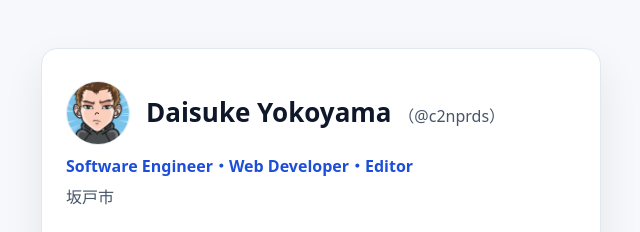
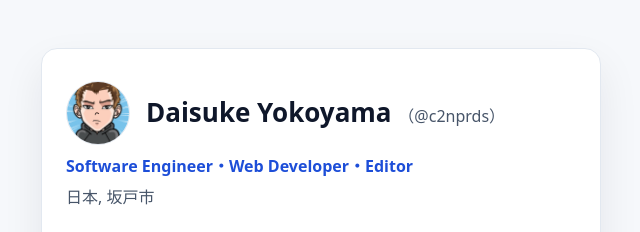
Before and after one commit to c2nprds/c2nprds.github.io, a plain HTML site: page index.html in a window 1280 px wide. Shown: the top 232 px of the page, 319-959 px from the left. Drawn offline with Linux system fonts and the light colour scheme.

Commit message:
feat: 住まいの表記を「日本, 坂戸市」にする

```diff
--- a/index.html
+++ b/index.html
@@ -101,7 +101,7 @@
     <h1>Daisuke Yokoyama <span class="handle">（@c2nprds）</span></h1>
   </div>
   <p class="role">Software Engineer・Web Developer・Editor</p>
-  <p class="place">坂戸市</p>
+  <p class="place">日本, 坂戸市</p>
   <ul>
     <li><a class="link" href="https://c2nprds.com/tools/">入力を送らないツール <span>ツール集</span></a></li>
     <li><a class="link" href="https://github.com/c2nprds">GitHub <span>@c2nprds</span></a></li>
```
